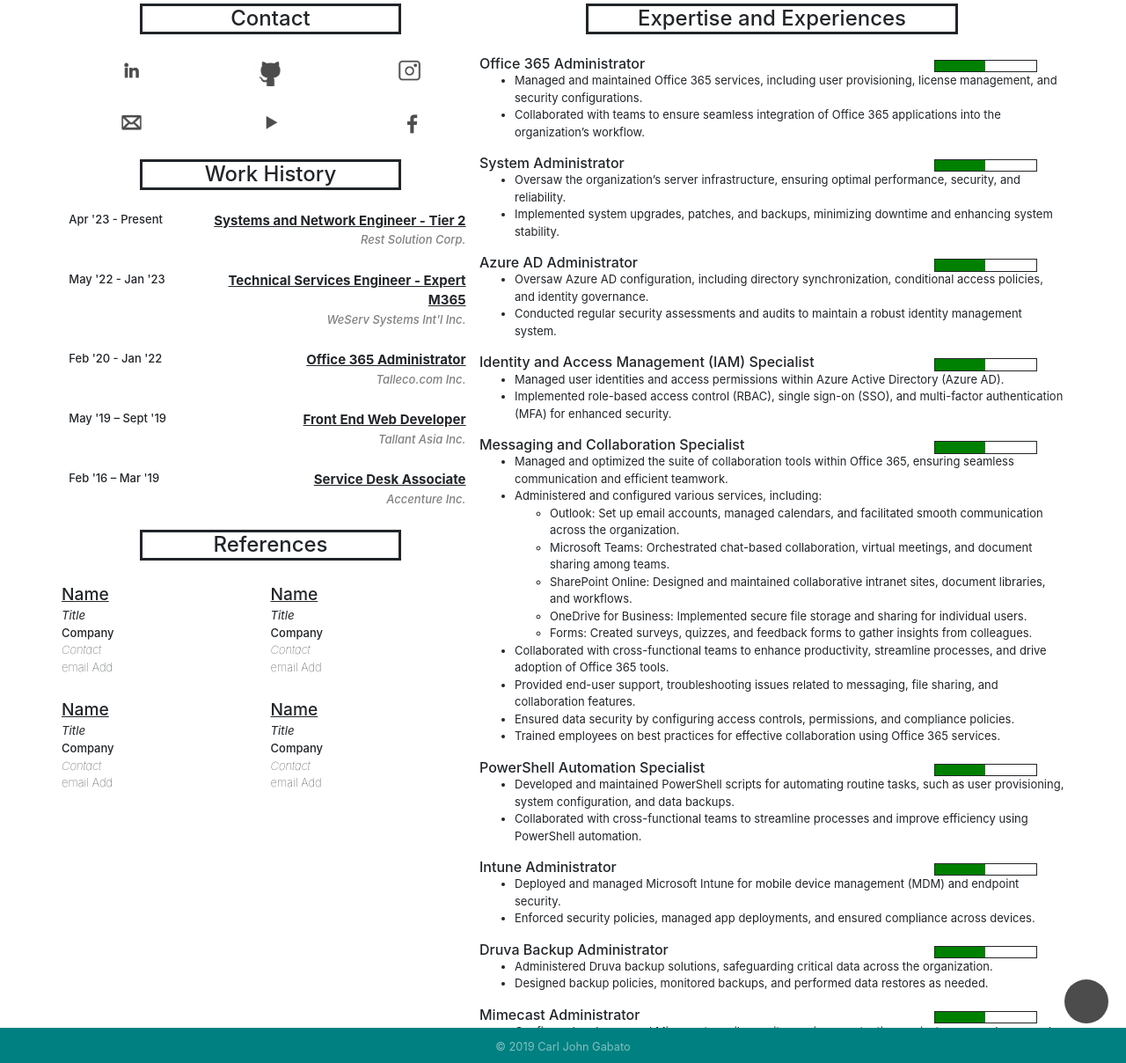
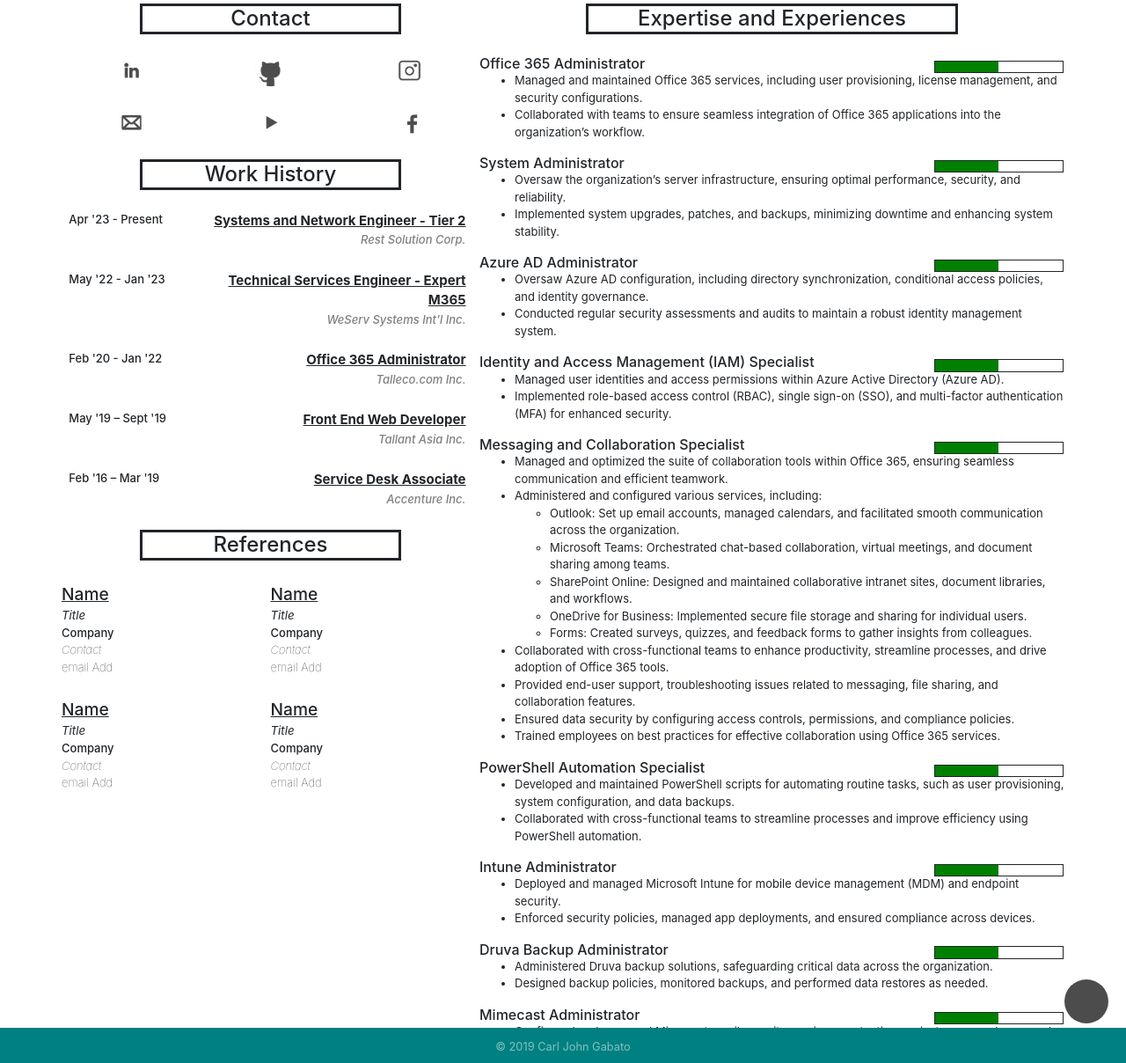
Before and after one commit to carljohngabato/aboutme, a Jekyll site: the page built from blogs.html, in a window 1280 px wide and 1400 px high, scrolled down 750 px. Shown: the part 192-1400 px from the top of the window at 88% size. Built offline with Jekyll 4.4.1, drawn with Linux system fonts in a browser that asks for light colours; nearby versions of some CDN libraries.

```diff
--- a/_sass/main.scss
+++ b/_sass/main.scss
@@ -538,7 +538,10 @@
 .xp-mtr{
   width: 30%;
   padding-left: 10%;
-  padding-right: 5%;
+  padding-right: 0 !important;
+  margin: 0 !important;
+  display: grid;
+  align-items: center;
 }
 .xp-bar-mtr-cont{
   width: -webkit-fill-available;
```
